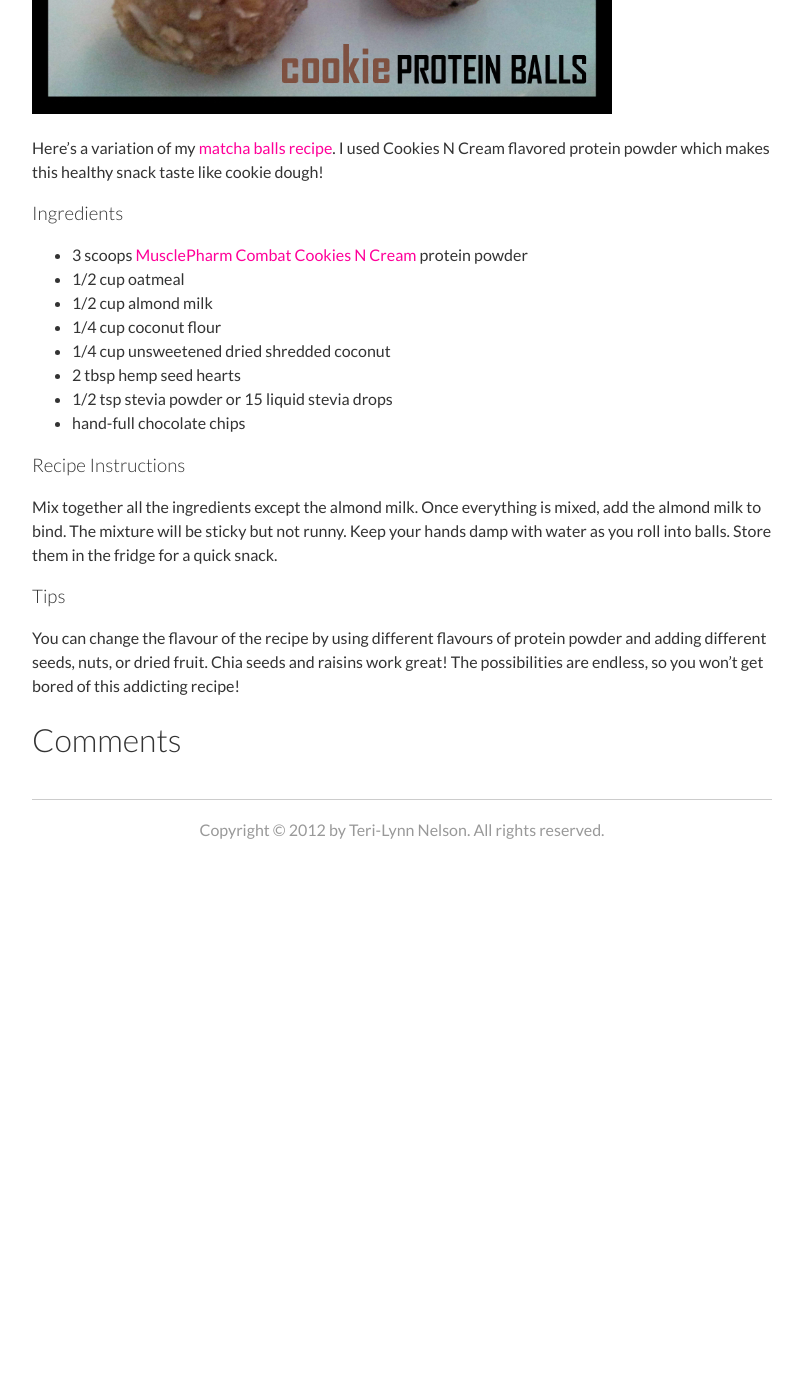
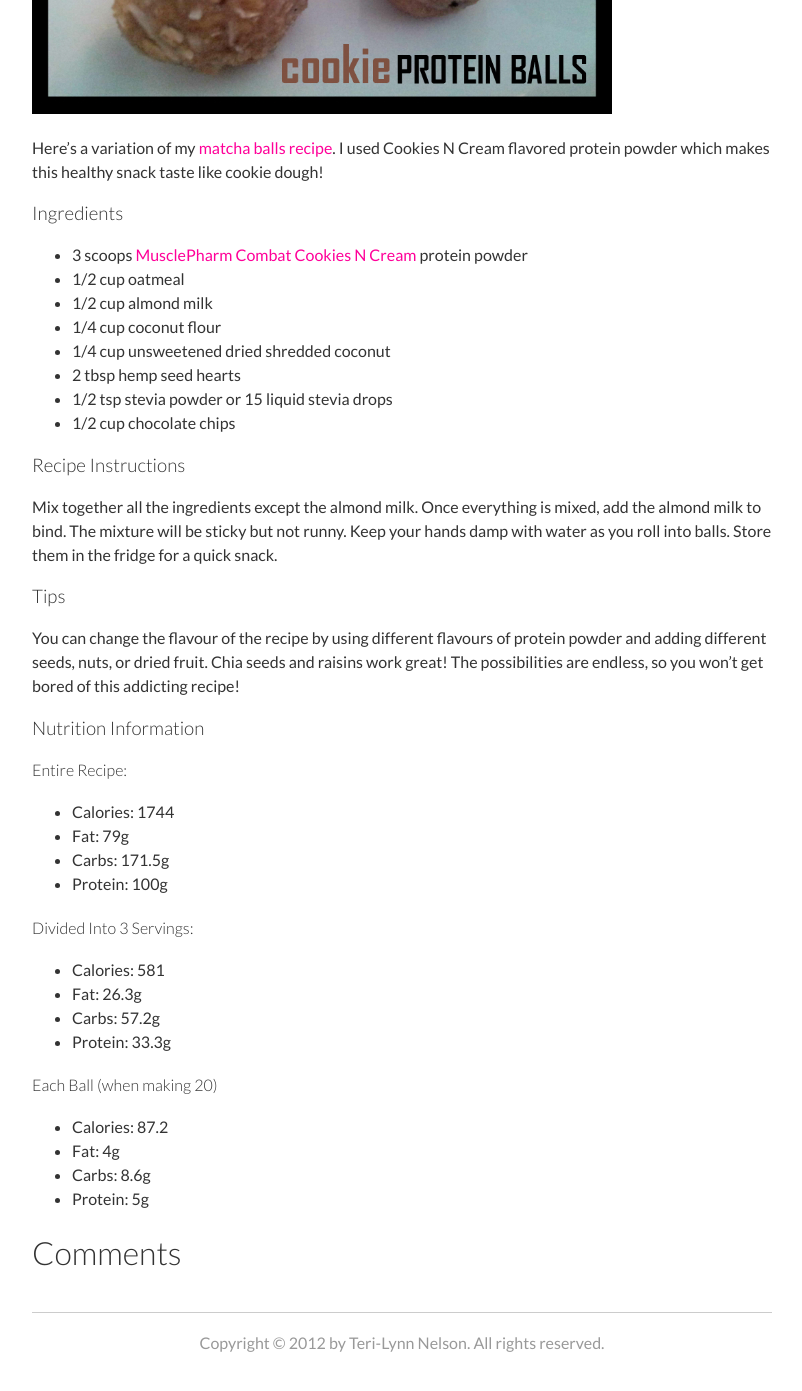
Before and after one commit to teri-lynn/teri-lynn.github.com, a Jekyll site: the page built from _posts/2014-05-04-cookie-protein-balls.md, in a window 1280 px wide and 1400 px high, scrolled down 637 px. Shown: the top 1391 px of the window, without its empty margins (238-1040 px from the left). Built offline with Jekyll 4.4.1, drawn with Linux system fonts in a browser that asks for light colours; Markdown is read by kramdown in place of the engine named in the settings; before the commit the page ends 1524 px from its top, so only the background shows below that.

Commit message:
Added Nutrition Info to Protein Balls

```diff
--- a/_posts/2014-05-04-cookie-protein-balls.md
+++ b/_posts/2014-05-04-cookie-protein-balls.md
@@ -16,7 +16,7 @@ Here's a variation of my [matcha balls recipe](http://teri-lynn.ca/2014/05/03/ma
 - 1/4 cup unsweetened dried shredded coconut
 - 2 tbsp hemp seed hearts
 - 1/2 tsp stevia powder or 15 liquid stevia drops
-- hand-full chocolate chips
+- 1/2 cup chocolate chips
 
 ###Recipe Instructions
 
@@ -24,3 +24,23 @@ Mix together all the ingredients except the almond milk. Once everything is mixe
 
 ###Tips
 You can change the flavour of the recipe by using different flavours of protein powder and adding different seeds, nuts, or dried fruit. Chia seeds and raisins work great! The possibilities are endless, so you won't get bored of this addicting recipe!
+
+### Nutrition Information
+
+#### Entire Recipe:
+- Calories: 1744
+- Fat: 79g
+- Carbs: 171.5g
+- Protein: 100g
+
+#### Divided Into 3 Servings:
+- Calories: 581
+- Fat: 26.3g
+- Carbs: 57.2g
+- Protein: 33.3g
+
+#### Each Ball (when making 20)
+- Calories: 87.2
+- Fat: 4g
+- Carbs: 8.6g
+- Protein: 5g
```
